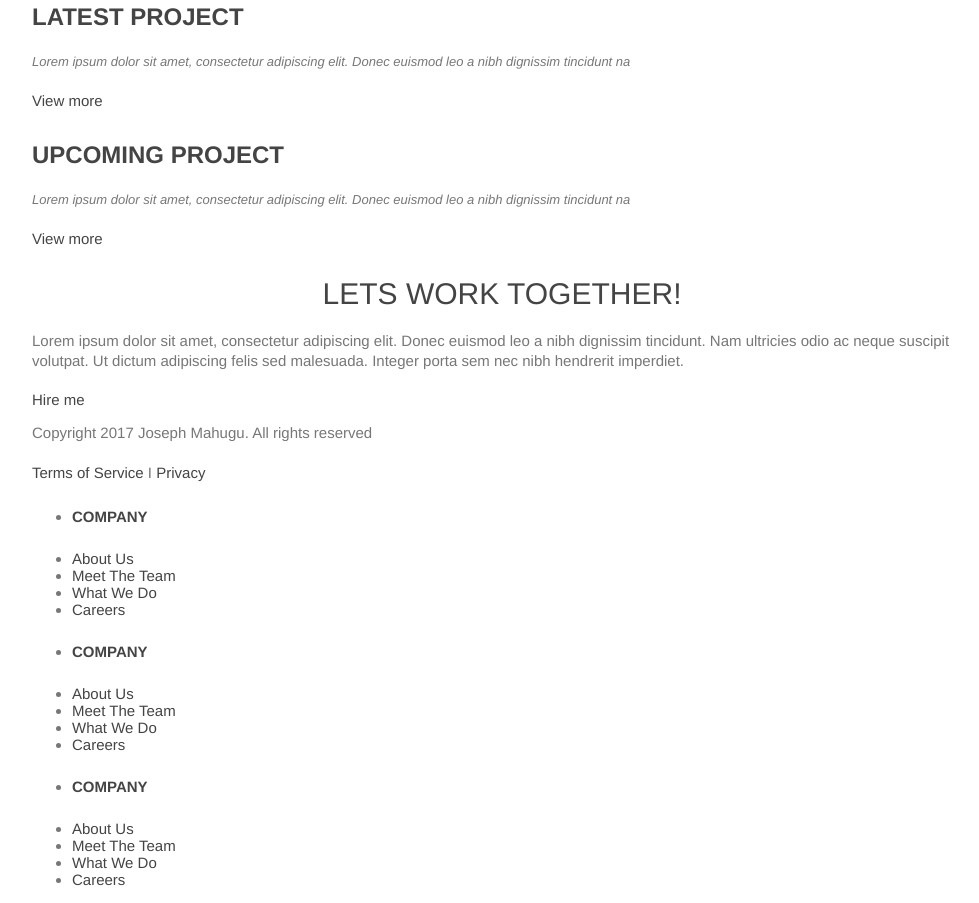
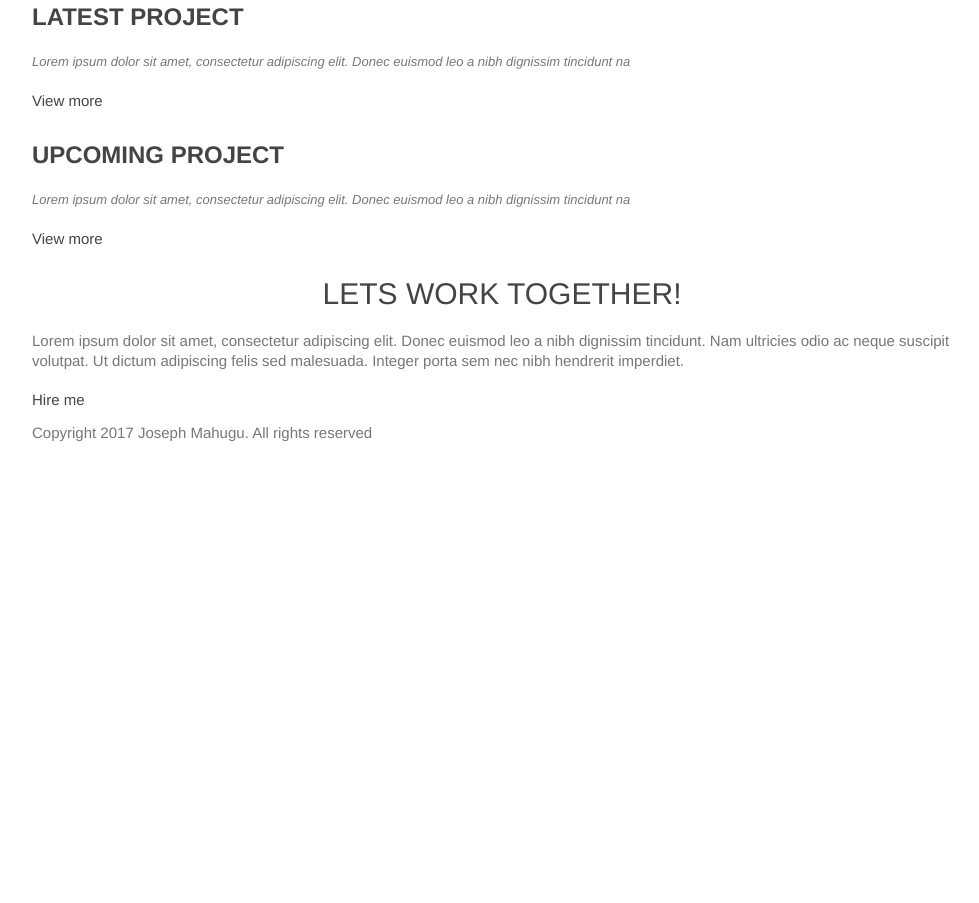
Before and after one commit to josephmarley/sample_site, a plain HTML site: page index.html in a window 1280 px wide. Shown: the part 1846-2749 px from the top of the page, without its empty margins (138-1117 px from the left). After the commit the page ends 2309 px from the top, so only its background shows below. Drawn offline with Linux system fonts and the light colour scheme.

Commit message:
Update index.html

```diff
--- a/index.html
+++ b/index.html
@@ -115,34 +115,7 @@
 
 	<footer>
 		<div class="wrapper">
-				<div id="footer-info">
-					<p>Copyright 2017 Joseph Mahugu. All rights reserved </p>
-					<p><a href="#">Terms of Service</a> I <a href="#">Privacy</a></p>
-				</div>
-				<div id="footer-links">
-					<ul>
-						<li><h5>Company</h5></li>
-						<li><a href="#">About Us</a></li>
-						<li><a href="#">Meet The Team</a></li>
-						<li><a href="#">What We Do</a></li>
-						<li><a href="#">Careers</a></li>
-					</ul>
-					<ul>
-						<li><h5>Company</h5></li>
-						<li><a href="#">About Us</a></li>
-						<li><a href="#">Meet The Team</a></li>
-						<li><a href="#">What We Do</a></li>
-						<li><a href="#">Careers</a></li>
-					</ul>
-					<ul>
-						<li><h5>Company</h5></li>
-						<li><a href="#">About Us</a></li>
-						<li><a href="#">Meet The Team</a></li>
-						<li><a href="#">What We Do</a></li>
-						<li><a href="#">Careers</a></li>
-					</ul>
-				</div>
-				<div class="clear"></div>
+			<p>Copyright 2017 Joseph Mahugu. All rights reserved </p>
 		</div>
 	</footer>
 
```
